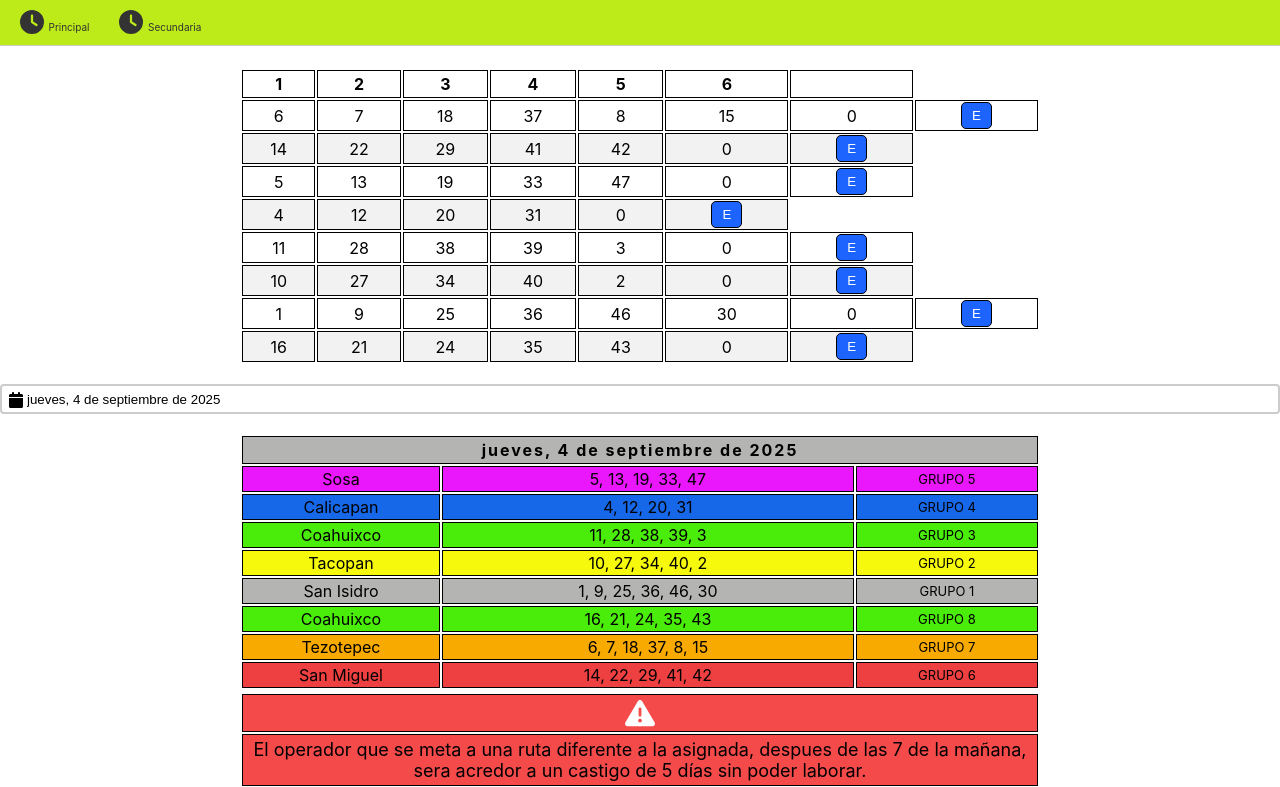
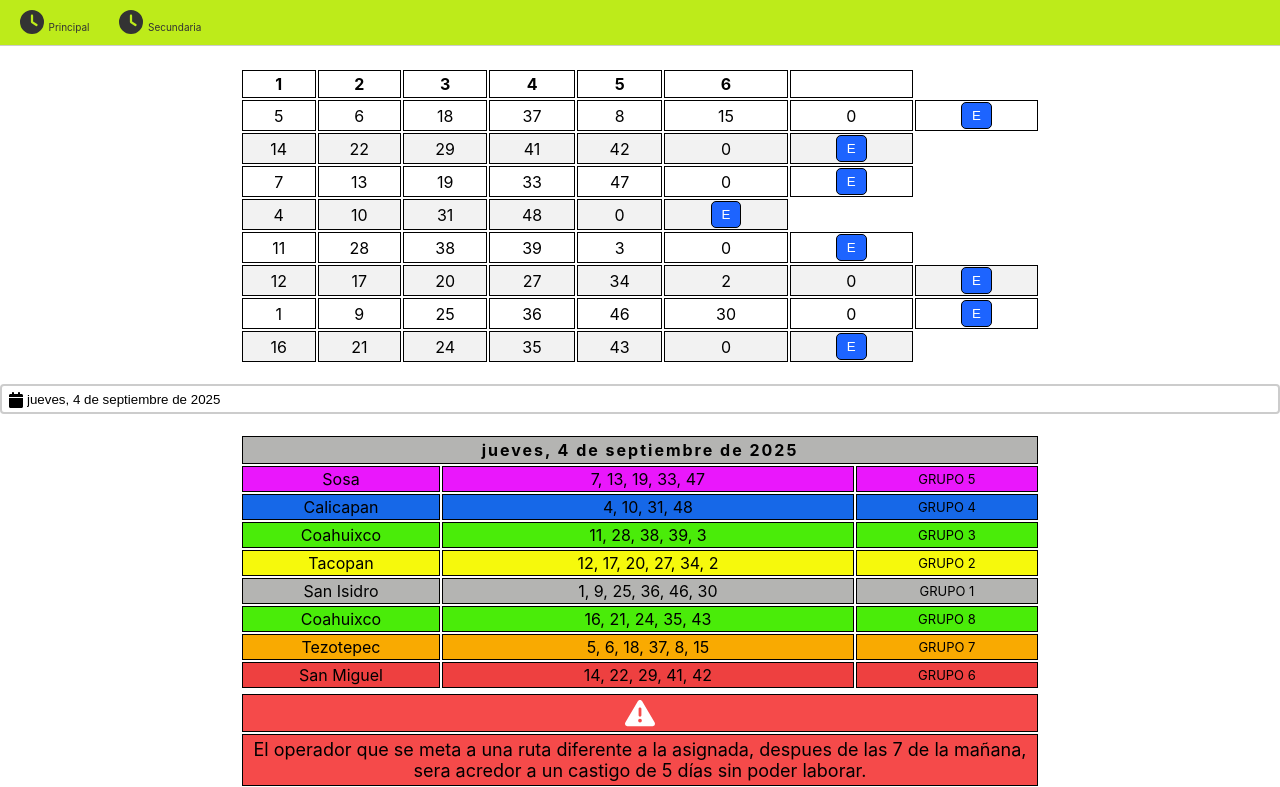
Before and after one commit to ingeabraham23/horarios, a React (Vite) app: page / in a window 1280 px wide. Shown: the top 787 px of the page. Built offline with nearby package versions, Linux system fonts and the light colour scheme.

Commit message:
agregada unidad 48

```diff
--- a/src/components/Principal.jsx
+++ b/src/components/Principal.jsx
@@ -16,12 +16,12 @@ function Principal() {
   const [fechaSeleccionada, setFechaSeleccionada] = useState(fechaActual); // Estado para la fecha seleccionada en el DatePicker, se inicializa con la fecha en que se esta ejecutando la aplicación
 
   const [grupos, setGrupos] = useState([
-    { nombre: "GRUPO 7", numeros: [6, 7, 18, 37, 8, 15, 0] },
+    { nombre: "GRUPO 7", numeros: [5, 6, 18, 37, 8, 15, 0] },
     { nombre: "GRUPO 6", numeros: [14, 22, 29, 41, 42, 0] },
-    { nombre: "GRUPO 5", numeros: [5, 13, 19, 33, 47, 0] },
-    { nombre: "GRUPO 4", numeros: [4, 12, 20, 31, 0] },
+    { nombre: "GRUPO 5", numeros: [7, 13, 19, 33, 47, 0] },
+    { nombre: "GRUPO 4", numeros: [4, 10, 31, 48, 0] },
     { nombre: "GRUPO 3", numeros: [11, 28, 38, 39, 3, 0] },
-    { nombre: "GRUPO 2", numeros: [10, 27, 34, 40, 2, 0] },
+    { nombre: "GRUPO 2", numeros: [12, 17, 20, 27, 34, 2, 0] },
     { nombre: "GRUPO 1", numeros: [1, 9, 25, 36, 46, 30, 0] },
     { nombre: "GRUPO 8", numeros: [16, 21, 24, 35, 43, 0] },
   ]); // Estado para los grupos de Unidades
--- a/src/components/Secundaria.jsx
+++ b/src/components/Secundaria.jsx
@@ -16,12 +16,12 @@ function Secundaria() {
   const [fechaSeleccionada, setFechaSeleccionada] = useState(fechaActual); // Estado para la fecha seleccionada en el DatePicker, se inicializa con la fecha en que se esta ejecutando la aplicación
 
   const [grupos, setGrupos] = useState([
-      { nombre: "GRUPO 7", numeros: [6, 7, 18, 37, 8, 15, 0] },
+      { nombre: "GRUPO 7", numeros: [5, 6, 18, 37, 8, 15, 0] },
       { nombre: "GRUPO 6", numeros: [14, 22, 29, 41, 42, 0] },
-      { nombre: "GRUPO 5", numeros: [5, 13, 19, 33, 47, 0] },
-      { nombre: "GRUPO 4", numeros: [4, 12, 20, 31, 0] },
+      { nombre: "GRUPO 5", numeros: [7, 13, 19, 33, 47, 0] },
+      { nombre: "GRUPO 4", numeros: [4, 10, 31, 48, 0] },
       { nombre: "GRUPO 3", numeros: [11, 28, 38, 39, 3, 0] },
-      { nombre: "GRUPO 2", numeros: [10, 27, 34, 40, 2, 0] },
+      { nombre: "GRUPO 2", numeros: [12, 17, 20, 27, 34, 2, 0] },
       { nombre: "GRUPO 1", numeros: [1, 9, 25, 36, 46, 30, 0] },
       { nombre: "GRUPO 8", numeros: [16, 21, 24, 35, 43, 0] },
     ]); // Estado para los grupos de Unidades
```
